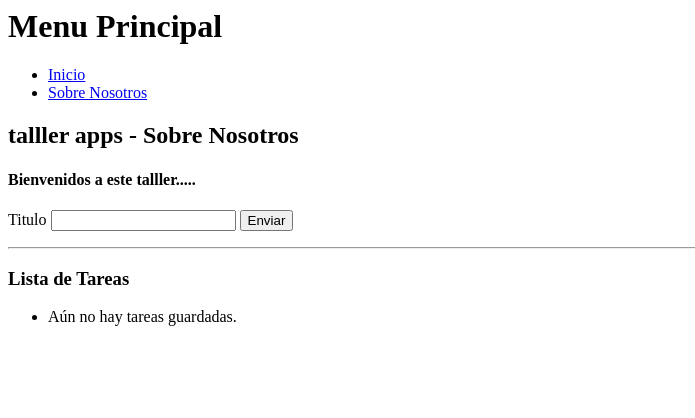
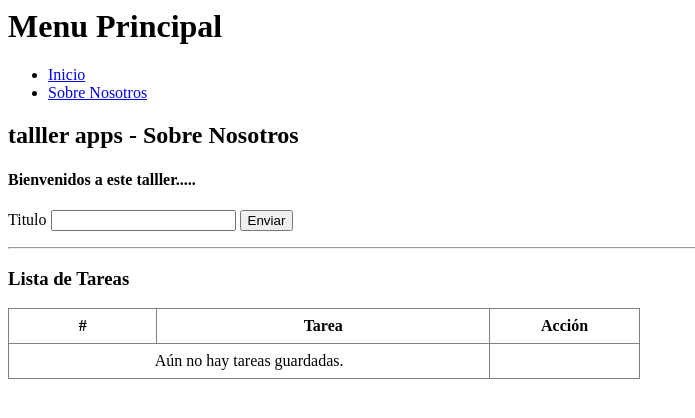
Before and after one commit to yerzyrodriguez-hash/PracticaFlaskDB, a Flask app: page /sobrenosotros in a window 1280 px wide. Shown: the top 418 px of the page, without its empty margins (0-695 px from the left). Run offline with Flask 3, Linux system fonts and the light colour scheme.

Commit message:
Feat: Se cambio listas por tablas y enlaces por aspecto de botones

```diff
--- a/templates/sobrenosotros.html
+++ b/templates/sobrenosotros.html
@@ -11,16 +11,32 @@
 </form>
 <hr>
 <h3>Lista de Tareas</h3>
-<ul>
+<table border="1" cellpadding="8" style="width: 50%; border-collapse: collapse;">
+    <tr>
+        <th>#</th>
+        <th>Tarea</th>
+        <th>Acción</th>
+    </tr>
     {% for tarea in tareas %}
-        <li>
-            {{ tarea.titulo }}
-            <a href="{{ url_for('editar', id=tarea.id) }}">Editar</a>
-            <a href="{{ url_for('eliminar', id=tarea.id) }}" onclick="return confirm('Desea eliminar esta tarea?')">Eliminar</a>
-        </li>
+    <tr>
+        <td>{{ loop.index }}</td>
+        <td>{{ tarea.titulo }}</td>
+        <td>
+            <a href="{{ url_for('editar', id=tarea.id) }}"
+            style="background-color: #007bff; color: white; padding: 5px 10px; text-decoration: none; border-radius: 4px; font-family: sans-serif; font-size: 13px; display: inline-block; margin-right: 5px;">
+                &#9998; Editar
+            </a>
+            <a href="{{ url_for('eliminar', id=tarea.id) }}" onclick="return confirm('Desea eliminar esta tarea?')"
+            style="background-color: #dc3545; color: white; padding: 5px 10px; text-decoration: none; border-radius: 4px; font-family: sans-serif; font-size: 13px; display: inline-block;">
+                &#128465; Eliminar
+            </a>
+        </td>
+    </tr>
     {% else %}
-        <li>Aún no hay tareas guardadas.</li>
+    <tr>
+        <td colspan="2" style="text-align: center;">Aún no hay tareas guardadas.</td>
+    </tr>
     {% endfor %}
-</ul>
+</table>
 
 {% endblock %}
```
